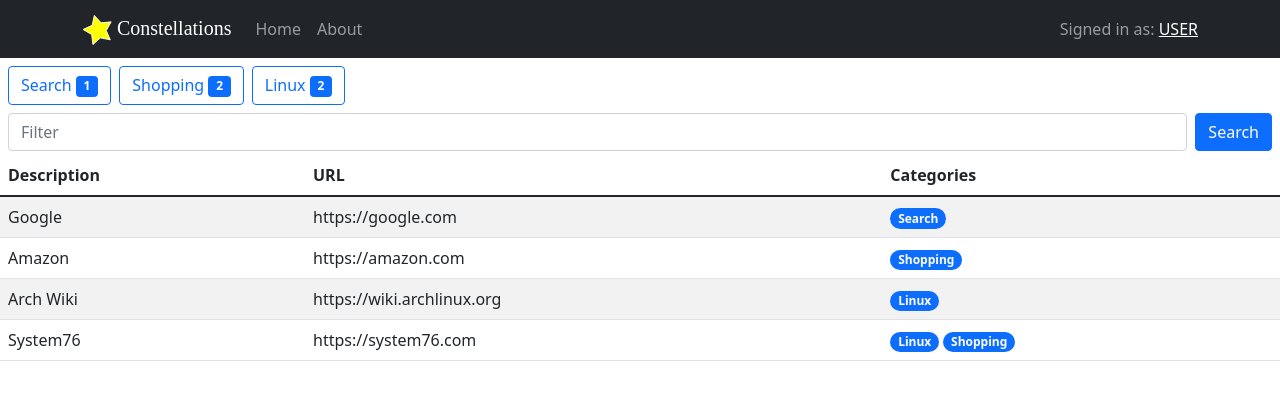
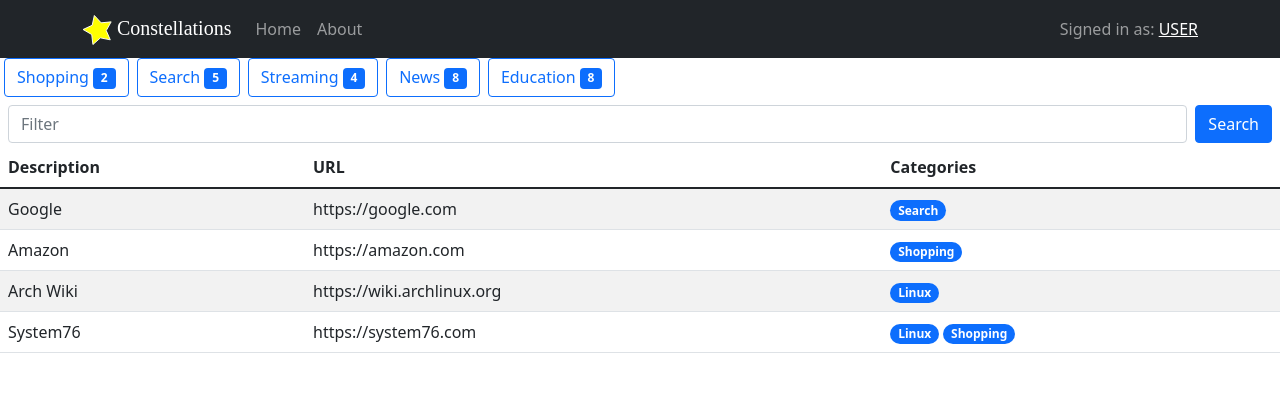
Before and after one commit to Sife-ops/constellations-rc1, a React (Vite) app in the folder frontend-vite-react-ts/: page / in a window 1280 px wide. Shown: the top 400 px of the page. Built offline with nearby package versions, Linux system fonts and the light colour scheme; a web font is replaced by a local one.

Commit message:
categories componenent

```diff
--- a/frontend-vite-react-ts/src/App.tsx
+++ b/frontend-vite-react-ts/src/App.tsx
@@ -1,6 +1,7 @@
 import "./App.css";
 import "bootstrap/dist/css/bootstrap.min.css";
 import logo from "./logo.svg";
+import userData from "./mock-data/user.json";
 import { Container, Nav, Navbar } from "react-bootstrap";
 import { Routes, Route } from "react-router-dom";
 
@@ -30,7 +31,7 @@
       </Navbar>
 
       <Routes>
-        <Route path="/" element={<Home />} />
+        <Route path="/" element={<Home data={userData} />} />
         <Route path="/about" element={<About />} />
       </Routes>
     </div>
--- /dev/null
+++ b/frontend-vite-react-ts/src/components/categories.tsx
@@ -0,0 +1,41 @@
+import React from "react";
+import { Badge, ToggleButton } from "react-bootstrap";
+
+import { Bookmark, Category } from "../utility/types";
+
+export const Categories: React.FC<{ bookmarks: Bookmark[] }> = ({ bookmarks }) => {
+  const categories: Category[] = bookmarks
+    .reduce((previous: Category[], current: Bookmark) => {
+      return [...previous, ...current.categories];
+    }, [])
+    .reduce((previous: Category[], current: Category) => {
+      const found = previous.find((e) => e.name === current.name);
+      if (found) {
+        return previous
+          .filter((e) => e.name !== found.name)
+          .concat({
+            ...found,
+            count: found.count ? found.count + 1 : 1,
+          });
+      }
+      return previous.concat({ ...current, count: 1 });
+    }, []);
+
+  const categoryButtons = categories.map((e) => (
+    <ToggleButton
+      // checked={checked}
+      // onChange={(e) => setChecked(e.currentTarget.checked)}
+      checked={false}
+      className="mb-2 mx-1"
+      id="toggle-check"
+      key={e.id}
+      type="checkbox"
+      value="1"
+      variant="outline-primary"
+    >
+      {e.name} <Badge>{e.count}</Badge>
+    </ToggleButton>
+  ));
+
+  return <div>{categoryButtons}</div>;
+};
--- a/frontend-vite-react-ts/src/components/home.tsx
+++ b/frontend-vite-react-ts/src/components/home.tsx
@@ -1,64 +1,20 @@
 import React from "react";
 import {
   Badge,
-  ToggleButton,
   Button,
   Form,
   FormControl,
   Table,
 } from "react-bootstrap";
 
-export const Home: React.FC = () => {
+import { Categories } from "./categories";
+
+export const Home: React.FC<{ data: any }> = ({ data }) => {
   const [checked, setChecked] = React.useState<boolean>(false);
 
   return (
     <div>
-      <div
-        //
-        className="mt-2 mx-1"
-      >
-        <ToggleButton
-          className="mb-2 mx-1"
-          id="toggle-check"
-          type="checkbox"
-          variant="outline-primary"
-          checked={checked}
-          value="1"
-          onChange={(e) => setChecked(e.currentTarget.checked)}
-        >
-          Search
-          {' '}
-          <Badge>1</Badge>
-        </ToggleButton>
-
-        <ToggleButton
-          className="mb-2 mx-1"
-          id="toggle-check"
-          type="checkbox"
-          variant="outline-primary"
-          checked={checked}
-          value="1"
-          onChange={(e) => setChecked(e.currentTarget.checked)}
-        >
-          Shopping
-          {' '}
-          <Badge>2</Badge>
-        </ToggleButton>
-
-        <ToggleButton
-          className="mb-2 mx-1"
-          id="toggle-check"
-          type="checkbox"
-          variant="outline-primary"
-          checked={checked}
-          value="1"
-          onChange={(e) => setChecked(e.currentTarget.checked)}
-        >
-          Linux
-          {' '}
-          <Badge>2</Badge>
-        </ToggleButton>
-      </div>
+      <Categories bookmarks={data.data.user.bookmarks}></Categories>
 
       <Form className="d-flex mb-1">
         <FormControl
--- /dev/null
+++ b/frontend-vite-react-ts/src/mock-data/user.json
@@ -0,0 +1,300 @@
+{
+  "data": {
+    "user": {
+      "id": "1",
+      "username": "wyatt",
+      "bookmarks": [
+        {
+          "id": "2",
+          "url": "https://youtube.com",
+          "description": "youtube",
+          "categories": [
+            {
+              "id": "5",
+              "name": "News"
+            },
+            {
+              "id": "4",
+              "name": "Streaming"
+            }
+          ]
+        },
+        {
+          "id": "3",
+          "url": "https://amazon.com",
+          "description": "amazon",
+          "categories": [
+            {
+              "id": "5",
+              "name": "News"
+            }
+          ]
+        },
+        {
+          "id": "8",
+          "url": "https://imdb.com",
+          "description": "imdb",
+          "categories": [
+            {
+              "id": "5",
+              "name": "News"
+            }
+          ]
+        },
+        {
+          "id": "10",
+          "url": "https://yelp.com",
+          "description": "yelp",
+          "categories": [
+            {
+              "id": "5",
+              "name": "News"
+            }
+          ]
+        },
+        {
+          "id": "15",
+          "url": "https://healthline.com",
+          "description": "healthline",
+          "categories": [
+            {
+              "id": "3",
+              "name": "Education"
+            }
+          ]
+        },
+        {
+          "id": "18",
+          "url": "https://webmd.com",
+          "description": "webmd",
+          "categories": [
+            {
+              "id": "1",
+              "name": "Search"
+            }
+          ]
+        },
+        {
+          "id": "25",
+          "url": "https://google.com",
+          "description": "google",
+          "categories": [
+            {
+              "id": "5",
+              "name": "News"
+            }
+          ]
+        },
+        {
+          "id": "29",
+          "url": "https://microsoft.com",
+          "description": "microsoft",
+          "categories": [
+            {
+              "id": "5",
+              "name": "News"
+            }
+          ]
+        },
+        {
+          "id": "33",
+          "url": "https://usps.com",
+          "description": "usps",
+          "categories": [
+            {
+              "id": "3",
+              "name": "Education"
+            }
+          ]
+        },
+        {
+          "id": "39",
+          "url": "https://merriam-webster.com",
+          "description": "merriam-webster",
+          "categories": [
+            {
+              "id": "1",
+              "name": "Search"
+            }
+          ]
+        },
+        {
+          "id": "41",
+          "url": "https://mapquest.com",
+          "description": "mapquest",
+          "categories": [
+            {
+              "id": "1",
+              "name": "Search"
+            }
+          ]
+        },
+        {
+          "id": "47",
+          "url": "https://live.com",
+          "description": "live",
+          "categories": [
+            {
+              "id": "2",
+              "name": "Shopping"
+            }
+          ]
+        },
+        {
+          "id": "49",
+          "url": "https://rottentomatoes.com",
+          "description": "rottentomatoes",
+          "categories": [
+            {
+              "id": "4",
+              "name": "Streaming"
+            }
+          ]
+        },
+        {
+          "id": "52",
+          "url": "https://cnet.com",
+          "description": "cnet",
+          "categories": [
+            {
+              "id": "2",
+              "name": "Shopping"
+            }
+          ]
+        },
+        {
+          "id": "54",
+          "url": "https://usnews.com",
+          "description": "usnews",
+          "categories": [
+            {
+              "id": "1",
+              "name": "Search"
+            }
+          ]
+        },
+        {
+          "id": "55",
+          "url": "https://zillow.com",
+          "description": "zillow",
+          "categories": [
+            {
+              "id": "5",
+              "name": "News"
+            }
+          ]
+        },
+        {
+          "id": "59",
+          "url": "https://finance.yahoo.com",
+          "description": "finance.yahoo",
+          "categories": [
+            {
+              "id": "4",
+              "name": "Streaming"
+            }
+          ]
+        },
+        {
+          "id": "60",
+          "url": "https://genius.com",
+          "description": "genius",
+          "categories": [
+            {
+              "id": "3",
+              "name": "Education"
+            }
+          ]
+        },
+        {
+          "id": "63",
+          "url": "https://medicalnewstoday.com",
+          "description": "medicalnewstoday",
+          "categories": [
+            {
+              "id": "1",
+              "name": "Search"
+            }
+          ]
+        },
+        {
+          "id": "70",
+          "url": "https://cdc.gov",
+          "description": "cdc",
+          "categories": [
+            {
+              "id": "4",
+              "name": "Streaming"
+            }
+          ]
+        },
+        {
+          "id": "73",
+          "url": "https://xfinity.com",
+          "description": "xfinity",
+          "categories": [
+            {
+              "id": "3",
+              "name": "Education"
+            }
+          ]
+        },
+        {
+          "id": "78",
+          "url": "https://verizon.com",
+          "description": "verizon",
+          "categories": [
+            {
+              "id": "3",
+              "name": "Education"
+            }
+          ]
+        },
+        {
+          "id": "81",
+          "url": "https://expedia.com",
+          "description": "expedia",
+          "categories": [
+            {
+              "id": "5",
+              "name": "News"
+            }
+          ]
+        },
+        {
+          "id": "84",
+          "url": "https://nbcnews.com",
+          "description": "nbcnews",
+          "categories": [
+            {
+              "id": "3",
+              "name": "Education"
+            }
+          ]
+        },
+        {
+          "id": "88",
+          "url": "https://capitalone.com",
+          "description": "capitalone",
+          "categories": [
+            {
+              "id": "3",
+              "name": "Education"
+            }
+          ]
+        },
+        {
+          "id": "98",
+          "url": "https://twitch.tv",
+          "description": "twitch",
+          "categories": [
+            {
+              "id": "3",
+              "name": "Education"
+            }
+          ]
+        }
+      ]
+    }
+  }
+}
--- /dev/null
+++ b/frontend-vite-react-ts/src/utility/types.ts
@@ -0,0 +1,12 @@
+export interface Category {
+  id?: number;
+  name: string;
+  count?: number;
+}
+
+export interface Bookmark {
+  id?: number;
+  url: string;
+  description: string;
+  categories: Category[];
+}
```
